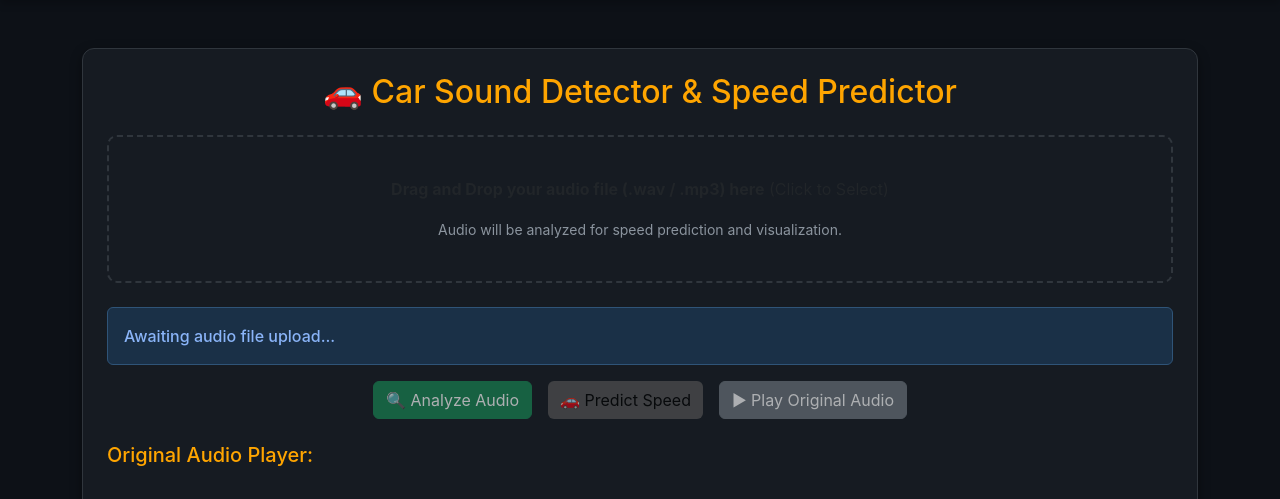
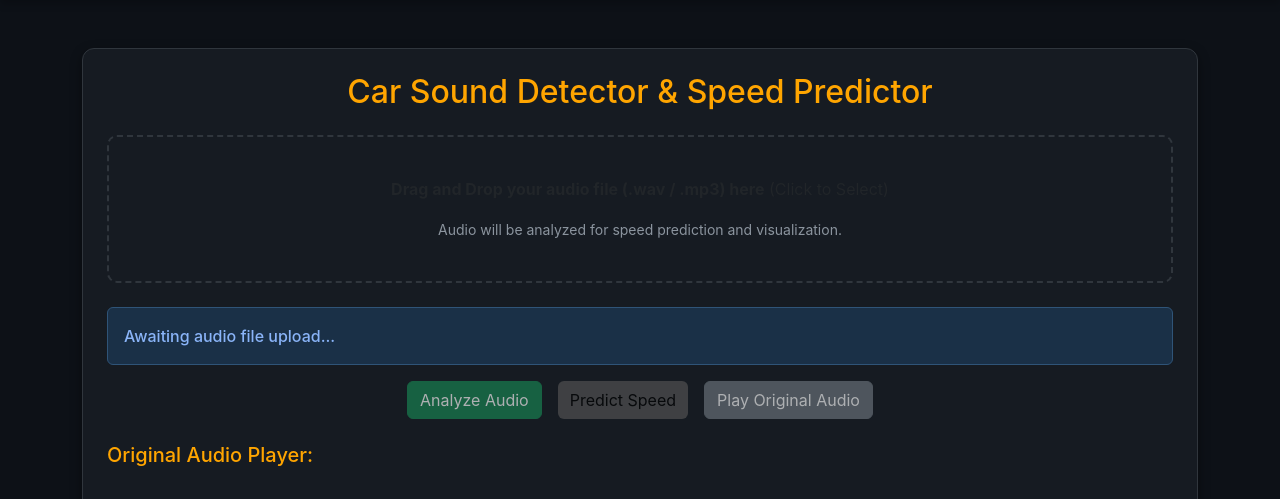
Before and after one commit to MohamedElsayedAttallah/magn00n, a Django app: page /detect-cars/ in a window 1280 px wide. Shown: the part 58-557 px from the top of the page. Run offline with Django 5.2, Linux system fonts and the light colour scheme; some libraries are stand-ins or nearby versions.

Commit message:
تغير بسيطان

```diff
--- a/signal_viewer_app/templates/detect_cars.html
+++ b/signal_viewer_app/templates/detect_cars.html
@@ -3,7 +3,7 @@
 
 {% block content %}
 <div class="card p-4">
-    <h2 class="text-center mb-4" style="color: #FFA500;">🚗 Car Sound Detector & Speed Predictor</h2>
+    <h2 class="text-center mb-4" style="color: #FFA500;">Car Sound Detector & Speed Predictor</h2>
 
     <div id="drop-zone-cars" class="dropzone mb-4">
         <p><strong>Drag and Drop your audio file (.wav / .mp3) here</strong> (Click to Select)</p>
@@ -16,9 +16,9 @@
     </div>
 
     <div class="d-flex justify-content-center mb-4">
-        <button id='analyze-cars-button' class="btn btn-success me-3" disabled>🔍 Analyze Audio</button>
-        <button id='predict-speed-button' class="btn btn-warning me-3" disabled>🚗 Predict Speed</button>
-        <button id='play-cars-button' class="btn btn-secondary" disabled>▶ Play Original Audio</button>
+        <button id='analyze-cars-button' class="btn btn-success me-3" disabled>Analyze Audio</button>
+        <button id='predict-speed-button' class="btn btn-warning me-3" disabled>Predict Speed</button>
+        <button id='play-cars-button' class="btn btn-secondary" disabled>Play Original Audio</button>
     </div>
 
     <!-- Speed Prediction Result -->
--- a/signal_viewer_app/templates/detect_voices_gender.html
+++ b/signal_viewer_app/templates/detect_voices_gender.html
@@ -105,7 +105,7 @@
 
         <div class="text-center mb-4">
             <button id='apply-anti-aliasing-btn' class="btn btn-primary btn-lg" style="font-size: 1.5rem; padding: 15px 40px;">
-                🔊 Apply Anti-Aliasing
+                Apply Anti-Aliasing
             </button>
         </div>
 
```
